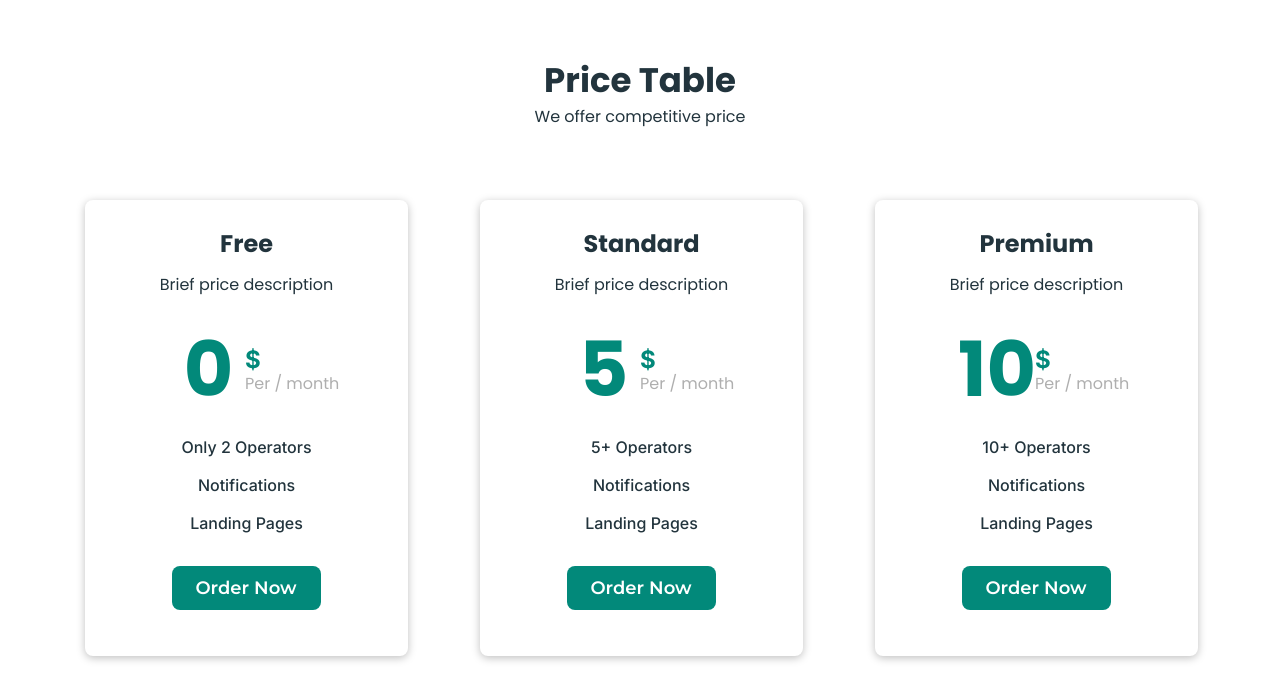
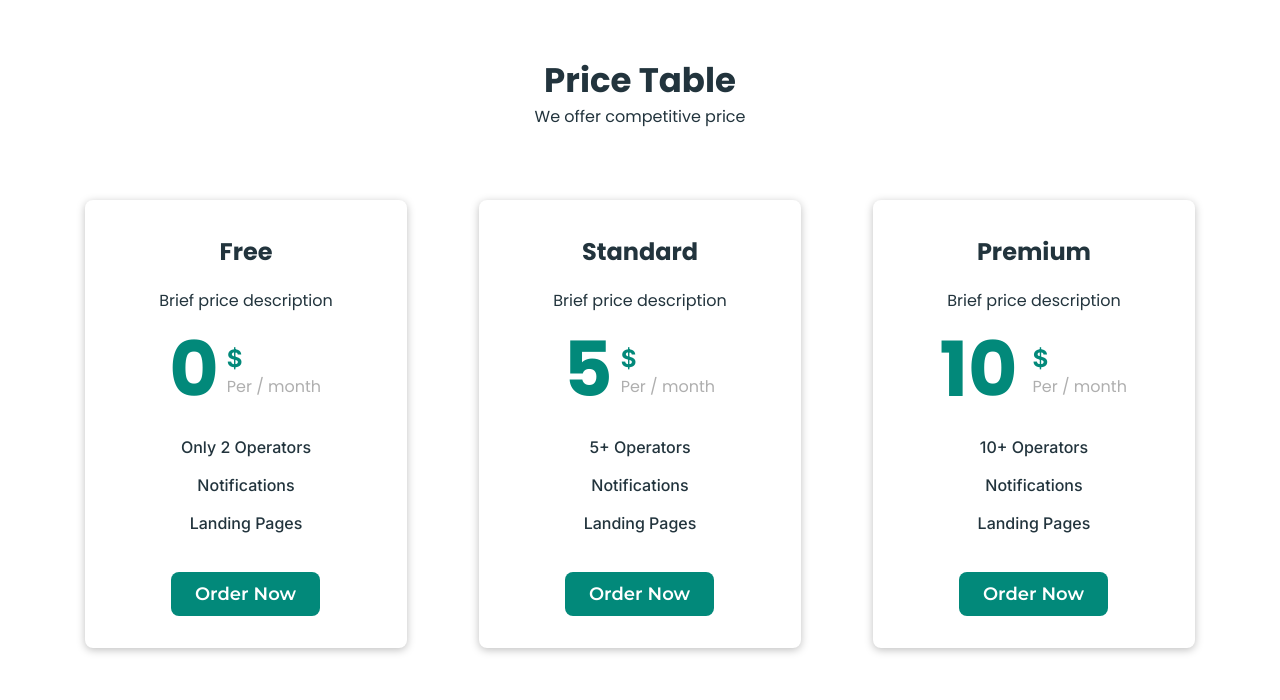
Before and after one commit to Hellwood1/business-promotion-team-project, a website built with Vite: page src/index.html in a window 1280 px wide. Built offline with nearby package versions, Linux system fonts and the light colour scheme; a web font is replaced by a local one.

Commit message:
ніби все зробив

```diff
--- a/src/css/layout/price-section.css
+++ b/src/css/layout/price-section.css
@@ -19,11 +19,12 @@
   }
 
   .price-section-item {
-    height: 456px;
+    /* height: 456px; */
     margin-bottom: 32px;
     border-radius: 8px;
     background: #fff;
     box-shadow: 0px 2px 8px 0px rgba(0, 0, 0, 0.25);
+    padding: 32px 74px;
   }
 
   .price-section-item:hover,
@@ -71,7 +72,7 @@
     font-weight: 700;
     line-height: 1.7em;
     text-align: center;
-    padding-top: 24px;
+    margin-bottom: 8px;
   }
 
   .price-list-text {
@@ -82,23 +83,17 @@
   }
 
   .price-wrap {
-    margin: 16px 86px 16px 83px;
-    /* margin-bottom: 16px; */
+    margin-bottom: 16px;
     display: flex;
     align-items: center;
     justify-content: center;
-    width: 154px;
-  }
-
-  .number-wrap {
-    float: left;
-    width: 50%;
+    gap: 8px;
   }
 
   .price-container {
-    float: left;
-    width: 50%;
-    padding-top: 24px;
+    display: flex;
+    flex-direction: column;
+    gap: 4px;
   }
 
   .price-item-number {
@@ -132,6 +127,10 @@
     margin-bottom: 16px;
   }
 
+  .price-list-opportunities {
+    margin-bottom: 38px;
+  }
+
   .list-text {
     color: #22343d;
     font-family: Inter;
@@ -141,6 +140,10 @@
     letter-spacing: 0.01;
     text-align: center;
     padding-bottom: 16px;
+  }
+
+  .last-list-text {
+    padding-bottom: 0;
   }
 
   .price-section-btn {
@@ -167,6 +170,10 @@
     padding-right: 20px;
   }
 
+  .price-section-item {
+    width: calc((100% - 144px) / 3);
+  }
+
   .price-section-list {
     display: flex;
     flex-direction: row;
--- a/src/partials/price-section.html
+++ b/src/partials/price-section.html
@@ -8,17 +8,12 @@
         <h3 class="price-list-title">Free</h3>
         <p class="price-list-text">Brief price description</p>
         <div class="price-wrap">
-          <ul>
-            <div class="number-wrap">
-              <li class="price-item-number">0</li>
+          <span class="price-item-number">0</span>
+          <div class="price-container">
+            <span class="price-item-currency">$</span>
+            <span class="price-item-month">Per / month</span>
           </div>
-            <div class="price-container">
-              <li class="price-item-currency">$</li>
-              <li class="price-item-month">Per / month</li>
         </div>
-          </ul>
-        </div>
-        <div class="price-list-wrap">
         <ul class="price-list-opportunities">
           <li>
             <p class="list-text">Only 2 Operators</p>
@@ -27,28 +22,21 @@
             <p class="list-text">Notifications</p>
           </li>
           <li>
-              <p class="list-text">Landing Pages</p>
+            <p class="list-text last-list-text">Landing Pages</p>
           </li>
         </ul>
-        </div>
         <button class="price-section-btn" type="button">Order Now</button>
       </li>
-      <div class="price-section-item-container">
       <li class="price-section-item">
         <h3 class="price-list-title">Standard</h3>
         <p class="price-list-text">Brief price description</p>
         <div class="price-wrap">
-            <ul>
-              <div class="number-wrap">
-                <li class="price-item-number">5</li>
+          <span class="price-item-number">5</span>
+          <div class="price-container">
+            <span class="price-item-currency">$</span>
+            <span class="price-item-month">Per / month</span>
           </div>
-              <div class="price-container">
-                <li class="price-item-currency">$</li>
-                <li class="price-item-month">Per / month</li>
         </div>
-            </ul>
-          </div>
-          <div class="price-list-wrap">
         <ul class="price-list-opportunities">
           <li>
             <p class="list-text">5+ Operators</p>
@@ -57,29 +45,21 @@
             <p class="list-text">Notifications</p>
           </li>
           <li>
-                <p class="list-text">Landing Pages</p>
+            <p class="list-text last-list-text">Landing Pages</p>
           </li>
         </ul>
-          </div>
         <button class="price-section-btn" type="button">Order Now</button>
       </li>
-      </div>
-      <div class="price-section-item-container">
       <li class="price-section-item">
         <h3 class="price-list-title">Premium</h3>
         <p class="price-list-text">Brief price description</p>
         <div class="price-wrap">
-            <ul>
-              <div class="number-wrap">
-                <li class="price-item-number price-number">10</li>
+          <span class="price-item-number price-number">10</span>
+          <div class="price-container">
+            <span class="price-item-currency">$</span>
+            <span class="price-item-month">Per / month</span>
           </div>
-              <div class="price-container">
-                <li class="price-item-currency">$</li>
-                <li class="price-item-month">Per / month</li>
         </div>
-            </ul>
-          </div>
-          <div class="price-list-wrap">
         <ul class="price-list-opportunities">
           <li>
             <p class="list-text">10+ Operators</p>
@@ -88,13 +68,11 @@
             <p class="list-text">Notifications</p>
           </li>
           <li>
-                <p class="list-text">Landing Pages</p>
+            <p class="list-text last-list-text">Landing Pages</p>
+          </li>
+        </ul>
+        <button class="price-section-btn" type="button">Order Now</button>
       </li>
     </ul>
   </div>
-          <button class="price-section-btn" type="button">Order Now</button>
-        </li>
-      </div>
-    </ul>
-  </div>
 </section>
```
Lines whose indentation alone changed are shown as unchanged.
